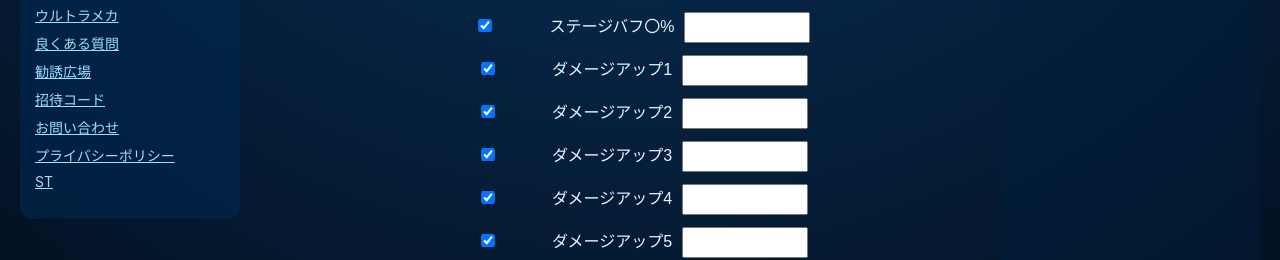
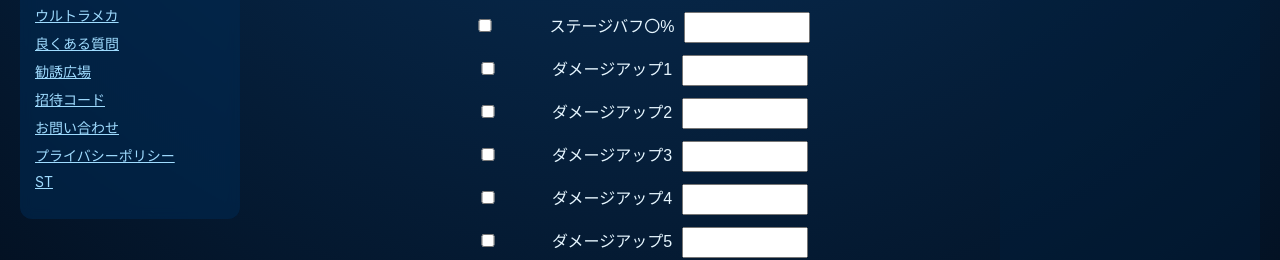
Before and after one commit to kaeru-cinna/ultraman-puzzle-swatch-wiki, a plain HTML site: page Damage.html in a window 1280 px wide. Shown: the part 543-803 px from the top of the page. Drawn offline with Linux system fonts and the light colour scheme.

Commit message:
Add files via upload

```diff
--- a/Damage.html
+++ b/Damage.html
@@ -56,32 +56,32 @@
   <form id="scoreForm">
 
     <div class="score-row">
-      <input type="checkbox" id="damage6Enable" checked>
+      <input type="checkbox" id="damage6Enable" value="100" >
       ステージバフ〇%
       <input type="number" id="stageGimmick">
     </div>
     <div class="score-row">
-      <input type="checkbox" id="damage1Enable" checked>
+      <input type="checkbox" id="damage1Enable">
       ダメージアップ1
       <input type="number" id="v1">
     </div>
     <div class="score-row">
-      <input type="checkbox" id="damage2Enable" checked>
+      <input type="checkbox" id="damage2Enable">
       ダメージアップ2
       <input type="number" id="v2">
     </div>
     <div class="score-row">
-      <input type="checkbox" id="damage3Enable" checked>
+      <input type="checkbox" id="damage3Enable">
       ダメージアップ3
       <input type="number" id="v3">
     </div>
     <div class="score-row">
-      <input type="checkbox" id="damage4Enable" checked>
+      <input type="checkbox" id="damage4Enable">
       ダメージアップ4
       <input type="number" id="v4">
     </div>
     <div class="score-row">
-      <input type="checkbox" id="damage5Enable" checked>
+      <input type="checkbox" id="damage5Enable">
       ダメージアップ5
       <input type="number" id="v5">
     </div>
```
